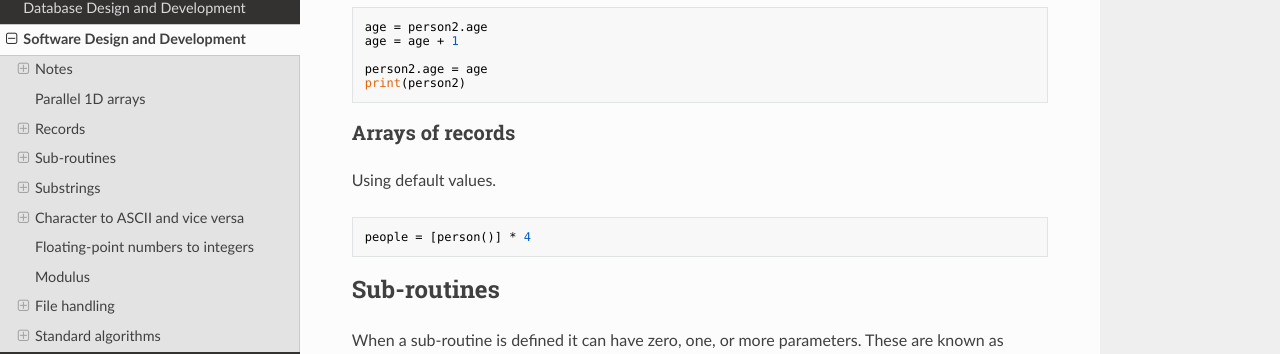
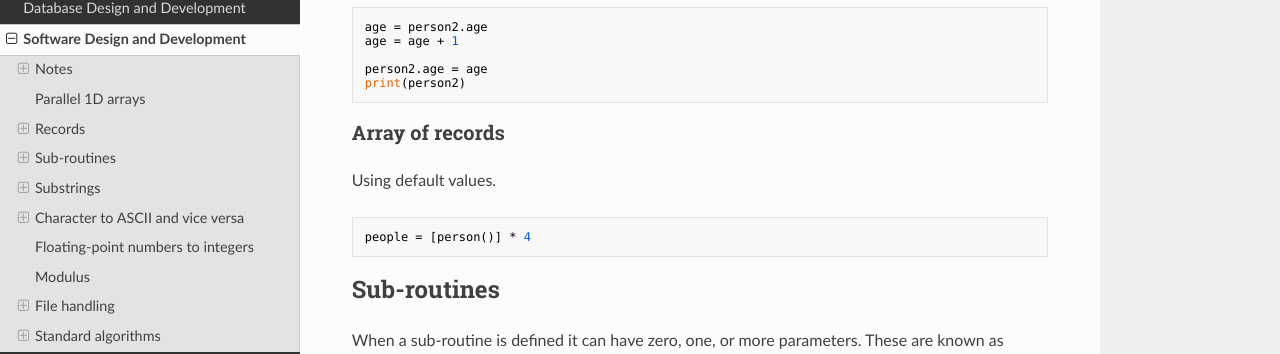
Before and after one commit to MrFriendCS/H-CS, an MkDocs documentation site: the page built from docs/H-CS-SDD.md, in a window 1280 px wide and 900 px high, scrolled down 1516 px. Shown: the part 141-495 px from the top of the window. Built offline with MkDocs 1.6.1, drawn with Linux system fonts in a browser that asks for light colours; nearby versions of some CDN libraries.

Commit message:
docs/H-CS-SDD.md updated from https://stackedit.io/

````diff
--- a/docs/H-CS-SDD.md
+++ b/docs/H-CS-SDD.md
@@ -83,7 +83,7 @@ person2.age = age
 print(person2)
 ```
 
-### Arrays of records
+### Array of records
 
 Using default values.
 
````
Also changed, not shown: other parts of docs/H-CS-SDD.md (+1 -1 lines).
